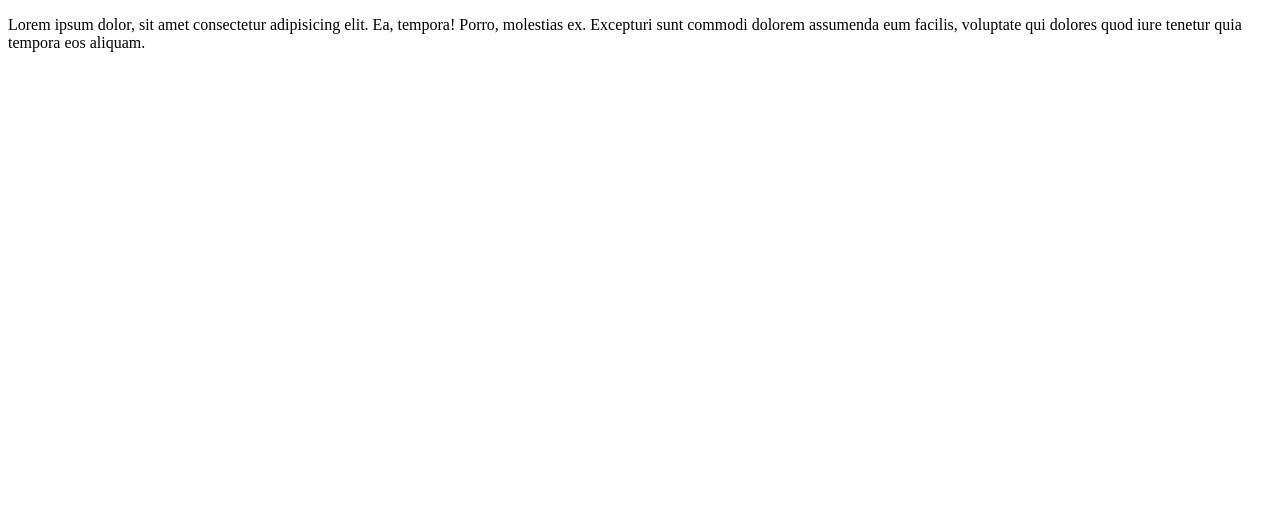
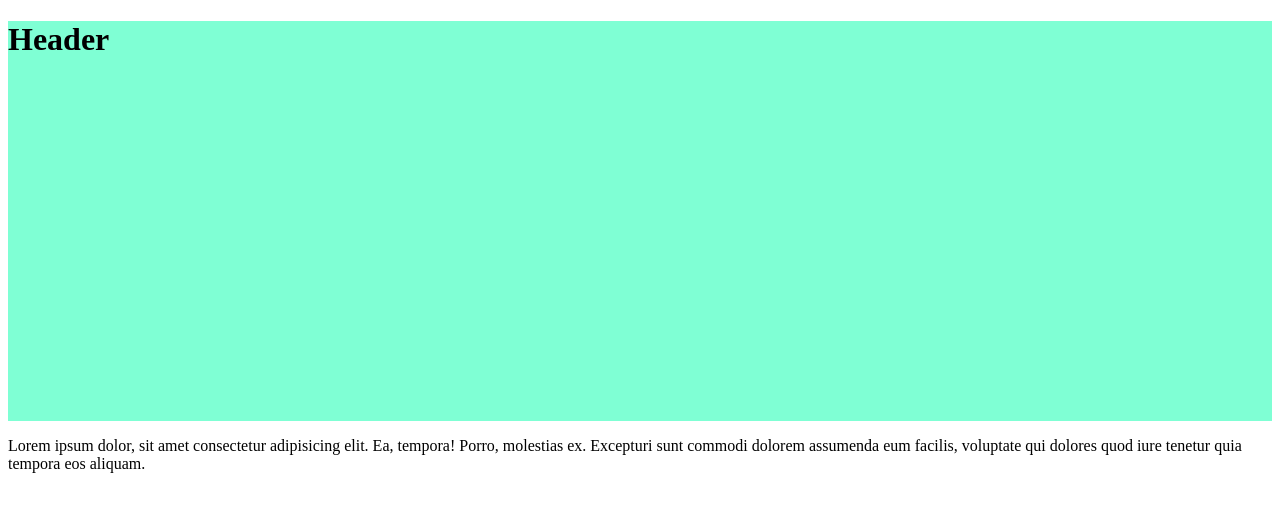
Before and after one commit to AlbertoG22/sesion03-BEDU, a plain HTML site: page index.html in a window 1280 px wide. Drawn offline with Linux system fonts and the light colour scheme.

Commit message:
Cambios en el header

```diff
--- a/index.html
+++ b/index.html
@@ -8,7 +8,8 @@
 </head>
 <body>
 
-    <header>
+    <header class="container-header">
+        <h1>Header</h1>
         <nav></nav>
     </header>
 
--- a/styles.css
+++ b/styles.css
@@ -0,0 +1,5 @@
+.container-header{
+    width: 100%;
+    height: 400px;
+    background-color: aquamarine;
+}
```
